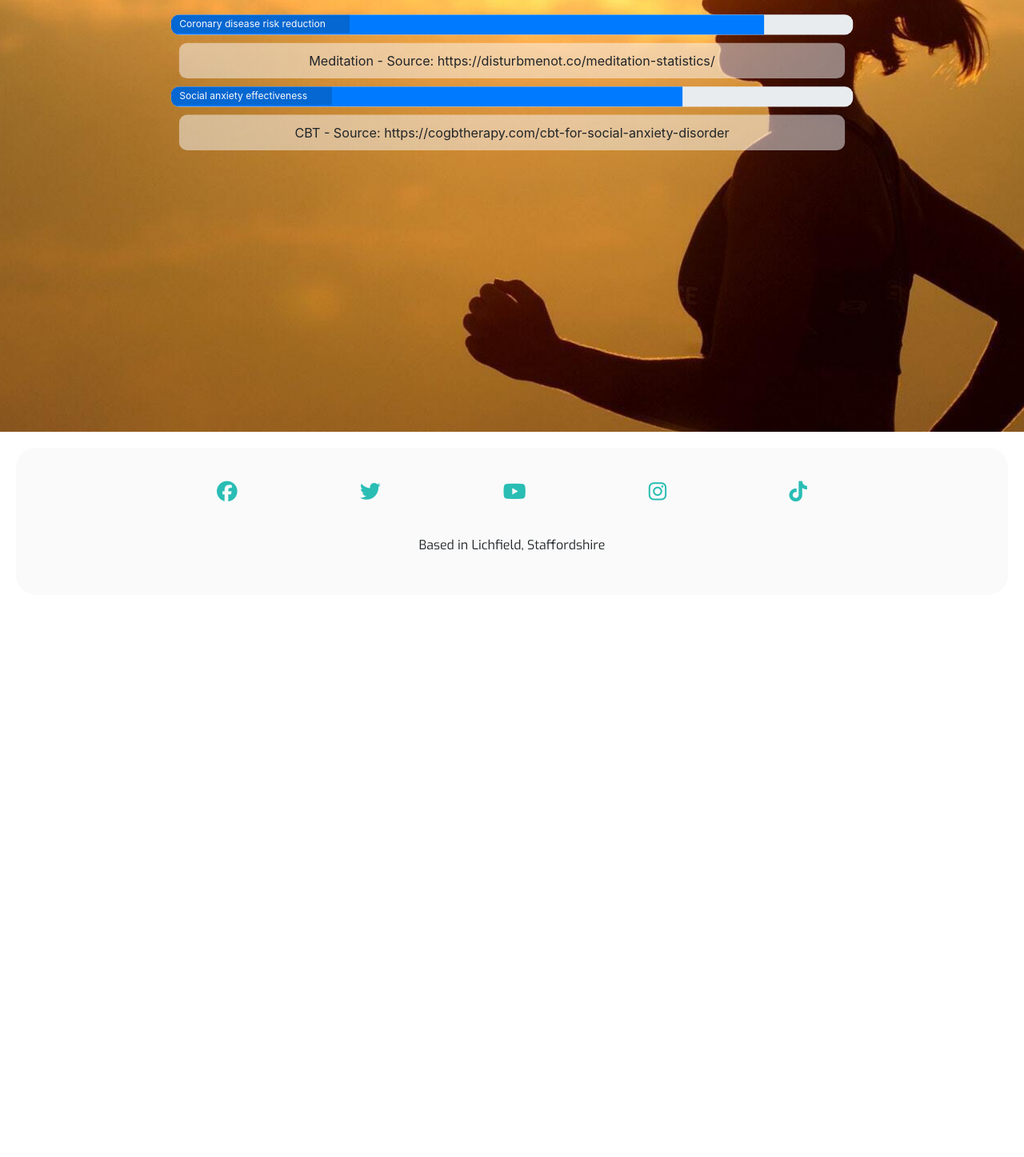
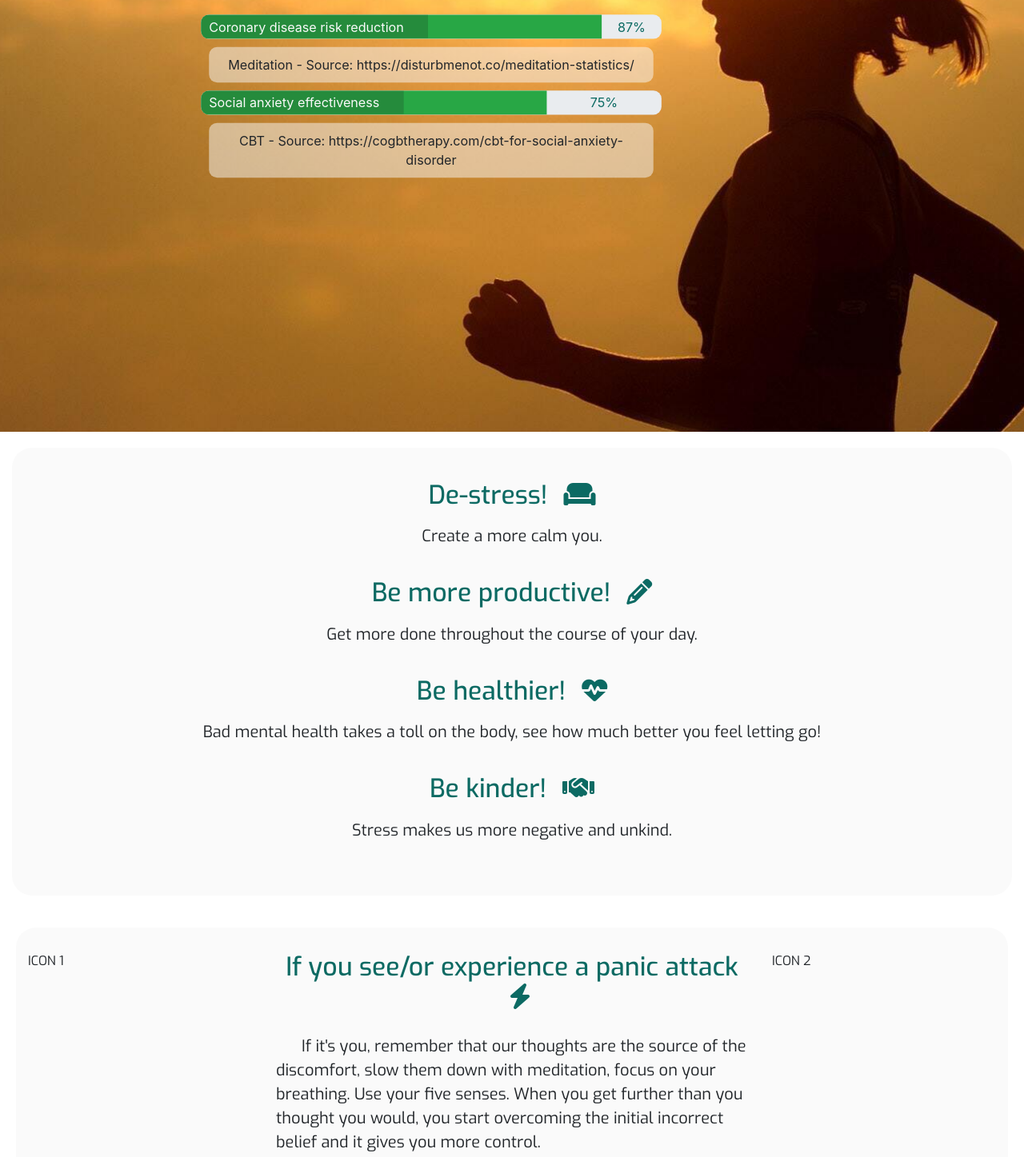
Before and after one commit to ryanmcnally93/relieve, a plain HTML site: page benefits.html in a window 1280 px wide. Shown: the part 260-1707 px from the top of the page at 80% size. Before the commit the page ends 1024 px from the top, so only its background shows below. Drawn offline with nearby package versions, Linux system fonts and the light colour scheme.

Commit message:
create panic and benefits section

```diff
--- a/assets/css/style.css
+++ b/assets/css/style.css
@@ -298,13 +298,33 @@ h1 {
 
 .progress {
     position: relative;
-    height: 25px;
+    height: 30px;
     margin-bottom: 4px;
     border-radius: 10px;
 }
 
+@media (max-width: 1000px) {
+    #stats {margin: auto;}
+}
+@media (min-width: 1000px) {
+    #stats {min-width: 600px;}
+}
+
+.stats-box {
+    margin: auto;
+    width: 800px;
+}
+
+.percentage {
+    margin: auto;
+}
+
 .progress-margin {
     margin-top: 30px;
+}
+
+.progress span {
+    font-size: 16px;
 }
 
 .progress-type {
@@ -321,6 +341,54 @@ h1 {
     background-color: rgba(250, 250, 250, 0.5);
     padding: 10px;
     margin: 10px;
+}
+
+.panic-p {
+    text-indent: 2rem;
+    font-size: 20px;
+}
+
+.benefits {
+    text-align: center;
+    background-color: #fafafa;
+    border-radius: 25px;
+    font-family: "Exo", sans-serif;
+    padding: 20px 0 50px 0;
+    margin: 20px 30px;
+}
+
+.panic-row {
+    background-color: #fafafa;
+    border-radius: 25px;
+    font-family: "Exo", sans-serif;
+    padding: 30px 0 50px 0;
+    margin: 20px;
+}
+
+.panic h2 {
+    text-align: center;
+    color: #0C6A63;
+    font-size: 32px;
+    padding-bottom: 20px;
+}
+
+.benefits h2 {
+    padding-top: 20px;
+    font-size: 32px;
+    color: #0C6A63;
+}
+
+.benefits h2 i {
+    margin-left: 20px;
+}
+
+.benefits p {
+    padding-top: 10px;
+    font-size: 20px;
+}
+
+.panic h2 i {
+    margin-left: 20px;
 }
 
 /*SIGN UP PAGE*/
--- a/benefits.html
+++ b/benefits.html
@@ -49,23 +49,52 @@
                 <p>Explore some of the mental health benefits of CBT and meditation.</p>
             </div>
             <div class="row progress-margin">
-                <div class="col-8 stats" style="margin: auto;">
+                <div class="stats-box">
+                    <div class="col-8 stats" id="stats">
                         <div class="progress">
-                        <div class="progress-bar" role="progressbar" aria-valuenow="87" aria-valuemin="0" aria-valuemax="100" style="width: 87%;">
+                            <div class="progress-bar bg-success" role="progressbar" aria-valuenow="87" aria-valuemin="0" aria-valuemax="100" style="width: 87%;">
                                 <span class="sr-only">87% complete</span>
                             </div>
                             <span class="progress-type">Coronary disease risk reduction</span>
+                            <span class="percentage">87%</span>
                         </div>
                         <p class="text-center">Meditation - Source: https://disturbmenot.co/meditation-statistics/</p>
                         <div class="progress">
-                        <div class="progress-bar" role="progressbar" aria-valuenow="75" aria-valuemin="0" aria-valuemax="100" style="width: 75%;">
+                            <div class="progress-bar bg-success" role="progressbar" aria-valuenow="75" aria-valuemin="0" aria-valuemax="100" style="width: 75%;">
                                 <span class="sr-only">75% complete</span>
                             </div>
                             <span class="progress-type">Social anxiety effectiveness</span>
+                            <span class="percentage">75%</span>
                         </div>
                         <p class="text-center">CBT - Source: https://cogbtherapy.com/cbt-for-social-anxiety-disorder</p>
                     </div>
                 </div>
+            </div>
+        </div>
+    </section>
+    <section>
+        <div class="row">
+            <div class="col benefits">
+                <h2>De-stress!<i class="fa-solid fa-couch"></i></h2>
+                <p>Create a more calm you.</p>
+                <h2>Be more productive!<i class="fa-solid fa-pencil"></i></h2>
+                <p>Get more done throughout the course of your day.</p>
+                <h2>Be healthier!<i class="fa-solid fa-heart-pulse"></i></h2>
+                <p>Bad mental health takes a toll on the body, see how much better you feel letting go!</p>
+                <h2>Be kinder!<i class="fa-solid fa-handshake"></i></h2>
+                <p>Stress makes us more negative and unkind.</p>
+            </div>
+        </div>
+    </section>
+    <section>
+        <div class="row panic-row">
+            <div class="d-none d-md-block col-3">ICON 1</div>
+            <div class="col-12 col-md-6 panic">
+                <h2>If you see/or experience a panic attack<i class="fa-solid fa-bolt"></i></h2>
+                <p class="panic-p">If it's you, remember that our thoughts are the source of the discomfort, slow them down with meditation, focus on your breathing. Use your five senses. When you get further than you thought you would, you start overcoming the initial incorrect belief and it gives you more control.</p>
+                <p class="panic-p">If it is someone else, be sure to talk to them but keep a distance so they don't feel caged in in any way. Talk slowly and calmly, but firmly, and tell them to look at you and focus on their breathing. Let them know everything will be okay, and that the feelings will pass.</p>
+            </div>
+            <div class="col-3 d-none d-md-block">ICON 2</div>
         </div>
     </section>
     <footer>
```
Also changed, not shown: index.html (+1 -2 lines), sign-up.html (+1 -1 lines). Lines whose indentation alone changed are shown as unchanged.
